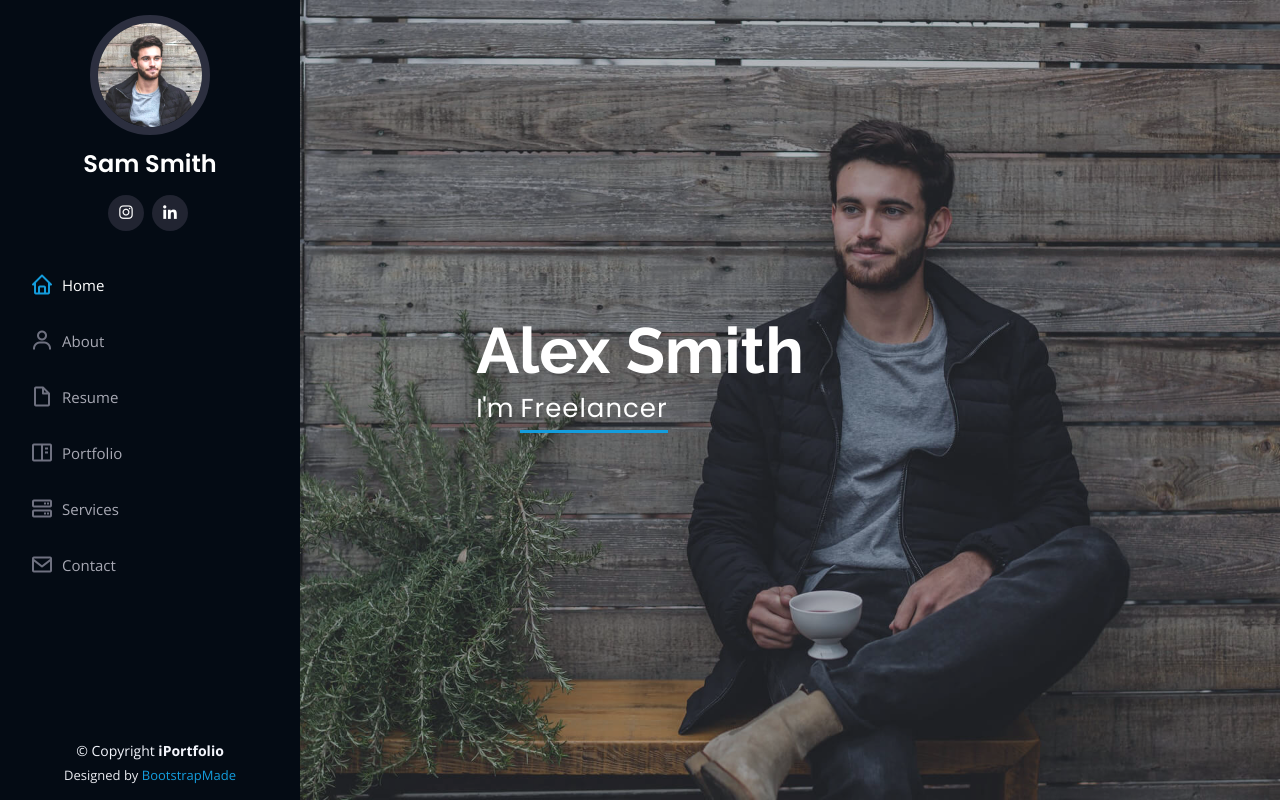
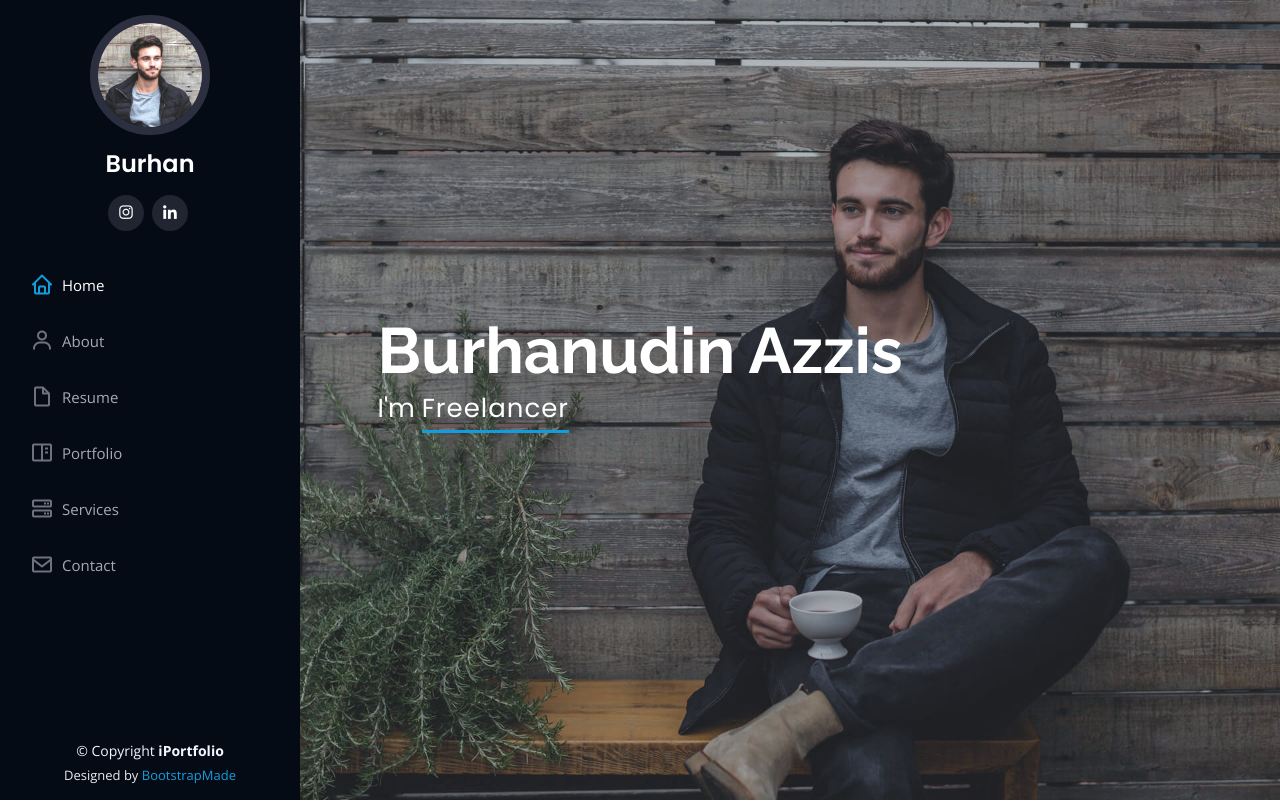
Before and after one commit to iniburhan/burhan-resume, a plain HTML site: page index.html in a window 1280 px wide. Shown: the top 802 px of the page. Drawn offline with nearby package versions, Linux system fonts and the light colour scheme.

Commit message:
edit name

```diff
--- a/index.html
+++ b/index.html
@@ -47,7 +47,7 @@
 
       <div class="profile">
         <img src="assets/img/profile-img.jpg" alt="" class="img-fluid rounded-circle">
-        <h1 class="text-light"><a href="index.html">Sam Smith</a></h1>
+        <h1 class="text-light"><a href="index.html">Burhan</a></h1>
         <div class="social-links mt-3 text-center">
           <!-- <a href="#" class="twitter"><i class="bx bxl-twitter"></i></a> -->
           <!-- <a href="#" class="facebook"><i class="bx bxl-facebook"></i></a> -->
@@ -73,7 +73,7 @@
   <!-- ======= Hero Section ======= -->
   <section id="hero" class="d-flex flex-column justify-content-center align-items-center">
     <div class="hero-container" data-aos="fade-in">
-      <h1>Alex Smith</h1>
+      <h1>Burhanudin Azzis</h1>
       <p>I'm <span class="typed" data-typed-items="Developer, Freelancer, Photographer"></span></p>
     </div>
   </section><!-- End Hero -->
```
